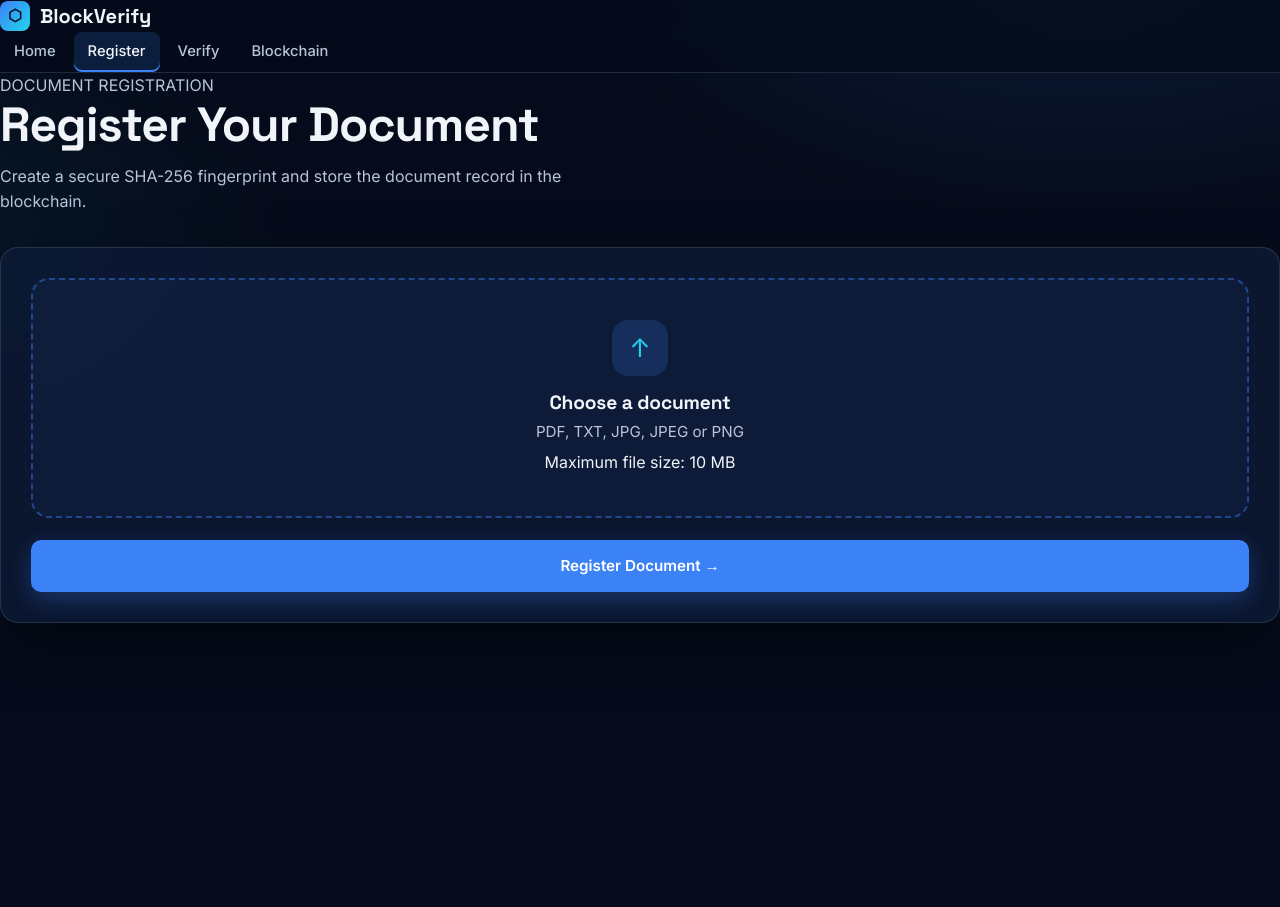
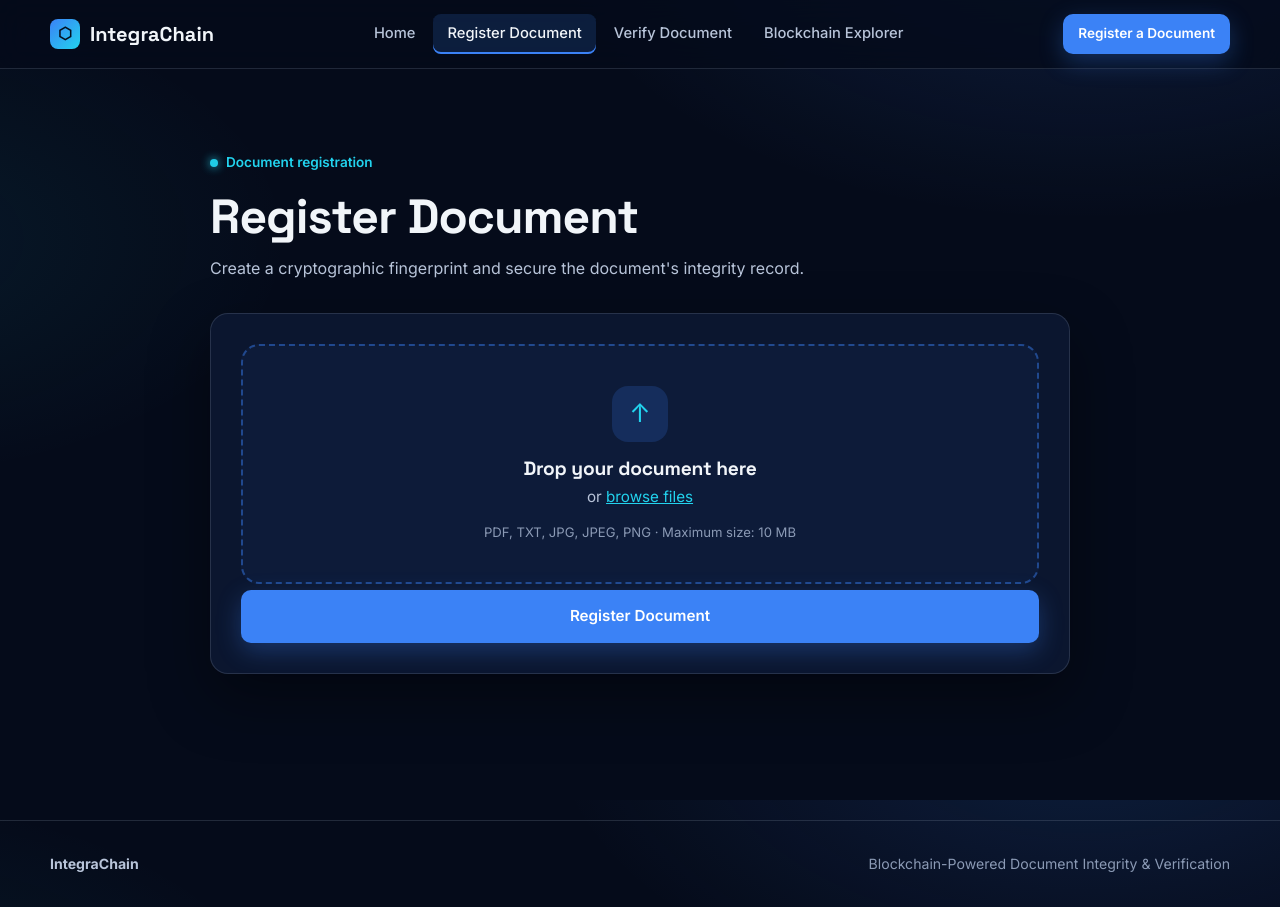
Before and after one commit to tanvikhanekar21/IntegraChain, a plain HTML site: page frontend/upload.html in a window 1280 px wide. Before the commit the page ends 800 px from the top, so only its background shows below. Drawn offline with Linux system fonts and the light colour scheme.

Commit message:
Update upload.html

```diff
--- a/frontend/upload.html
+++ b/frontend/upload.html
@@ -1,106 +1,60 @@
 <!DOCTYPE html>
 <html lang="en">
-
 <head>
-
     <meta charset="UTF-8">
     <meta name="viewport" content="width=device-width, initial-scale=1.0">
+    <title>Register Document | IntegraChain</title>
+    <link rel="stylesheet" href="css/style.css">
+</head>
+<body>
+    <a class="skip-link" href="#main">Skip to content</a>
 
-    <title>Register Document | BlockVerify</title>
+    <header class="navbar">
+        <div class="container nav-inner">
+            <a href="index.html" class="brand" aria-label="IntegraChain home"><span class="brand-icon" aria-hidden="true">⬡</span>IntegraChain</a>
+            <nav class="nav-links" aria-label="Main">
+                <a href="index.html">Home</a>
+                <a class="active" href="upload.html" aria-current="page">Register Document</a>
+                <a href="verify.html">Verify Document</a>
+                <a href="blockchain.html">Blockchain Explorer</a>
+            </nav>
+            <a href="upload.html" class="btn primary sm nav-cta">Register a Document</a>
+        </div>
+    </header>
 
-    <link rel="stylesheet" href="css/style.css">
-
-</head>
-
-<body>
-
-    <nav class="navbar">
-
-        <a href="index.html" class="brand">
-            <span class="brand-icon">⬡</span>
-            BlockVerify
-        </a>
-
-        <div class="nav-links">
-            <a href="index.html">Home</a>
-            <a class="active" href="upload.html">Register</a>
-            <a href="verify.html">Verify</a>
-            <a href="blockchain.html">Blockchain</a>
+    <main id="main" class="page">
+        <div class="page-header">
+            <p class="kicker">Document registration</p>
+            <h1>Register Document</h1>
+            <p>Create a cryptographic fingerprint and secure the document's integrity record.</p>
         </div>
 
-    </nav>
+        <div class="upload-panel">
+            <form id="uploadForm">
+                <label class="upload-area" for="uploadFile">
+                    <div class="upload-icon" aria-hidden="true">↑</div>
+                    <h3>Drop your document here</h3>
+                    <p>or <span class="browse">browse files</span></p>
+                    <span class="limits">PDF, TXT, JPG, JPEG, PNG · Maximum size: 10 MB</span>
+                    <input type="file" id="uploadFile" accept=".pdf,.txt,.jpg,.jpeg,.png" required>
+                </label>
 
+                <div id="selectedFile" class="selected-file" aria-live="polite"></div>
 
-    <main class="page-wrapper">
-
-        <div class="page-header">
-
-            <p class="small-title">DOCUMENT REGISTRATION</p>
-
-            <h1>Register Your Document</h1>
-
-            <p>
-                Create a secure SHA-256 fingerprint and store
-                the document record in the blockchain.
-            </p>
-
+                <button type="submit" id="uploadBtn" class="btn primary full-btn">Register Document</button>
+            </form>
         </div>
 
-
-        <div class="upload-panel">
-
-            <form id="uploadForm">
-
-                <label class="upload-area" for="uploadFile">
-
-                    <div class="upload-icon">↑</div>
-
-                    <h3>Choose a document</h3>
-
-                    <p>
-                        PDF, TXT, JPG, JPEG or PNG
-                    </p>
-
-                    <span>
-                        Maximum file size: 10 MB
-                    </span>
-
-                    <input
-                        type="file"
-                        id="uploadFile"
-                        accept=".pdf,.txt,.jpg,.jpeg,.png"
-                        required
-                    >
-
-                </label>
-
-
-                <p id="selectedFile"
-                   class="selected-file">
-                </p>
-
-
-                <button type="submit"
-                        class="btn primary full-btn">
-
-                    Register Document →
-
-                </button>
-
-            </form>
-
-        </div>
-
-
-        <div id="uploadResult"
-             class="result-container">
-        </div>
-
+        <div id="uploadResult" class="result-container" aria-live="polite"></div>
     </main>
 
+    <footer>
+        <div class="container footer-inner">
+            <p><strong>IntegraChain</strong></p>
+            <p class="footer-small">Blockchain-Powered Document Integrity &amp; Verification</p>
+        </div>
+    </footer>
 
     <script src="js/script.js"></script>
-
 </body>
-
 </html>
```
